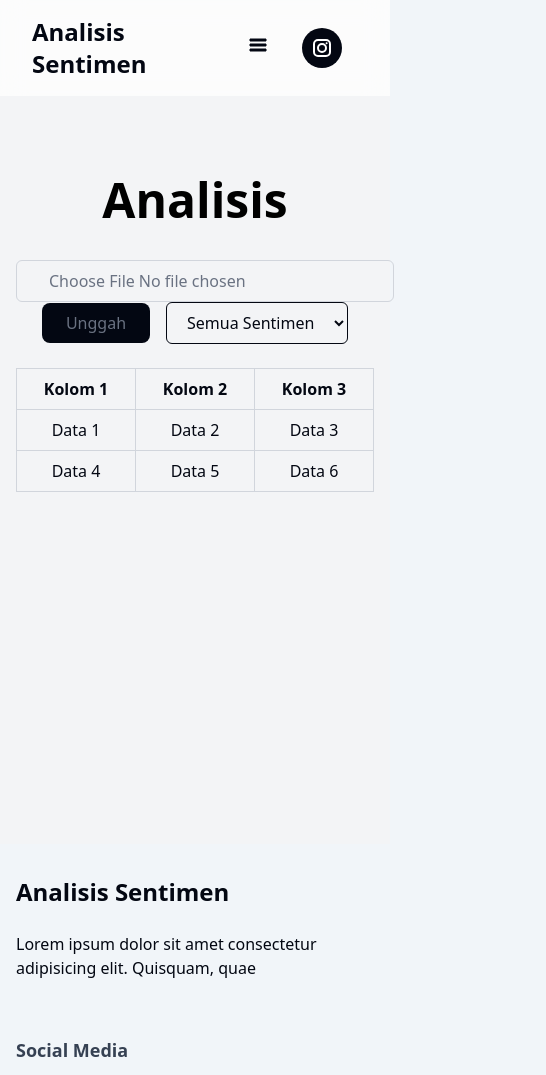
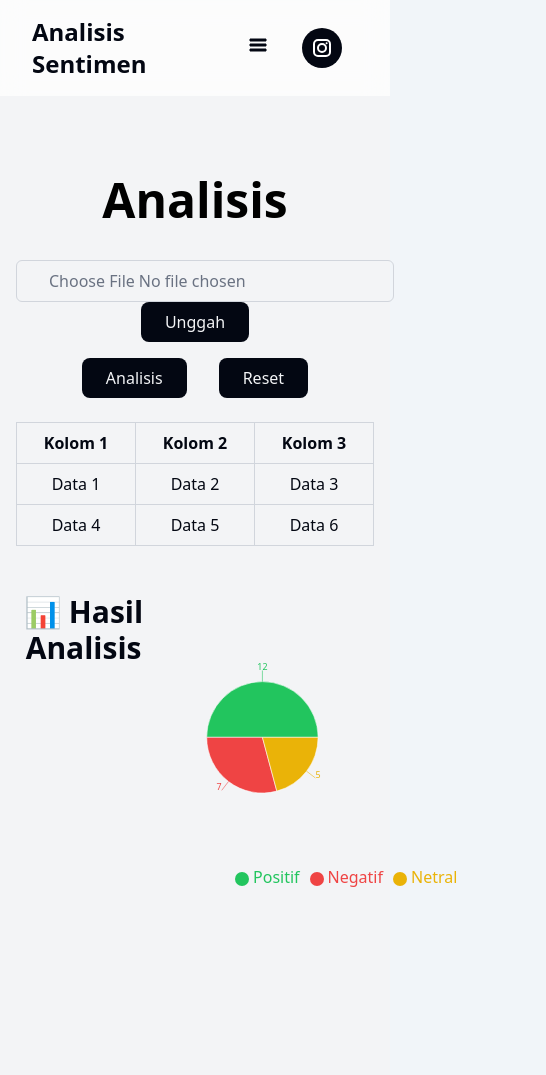
Before and after one commit to Nekitai/sentimen, a React (Vite) app: page /Analisis in a window 390 px wide. Shown: the top 1075 px of the page, 546 px wide, since content can reach past the window. Built offline with nearby package versions, Linux system fonts and the light colour scheme.

Commit message:
masih belum beres

```diff
--- a/package.json
+++ b/package.json
@@ -16,6 +16,7 @@
     "react-dark-mode-toggle": "^0.2.0",
     "react-dom": "^19.0.0",
     "react-router-dom": "^7.4.0",
+    "recharts": "^2.15.3",
     "remixicon": "^4.6.0",
     "sentimen": "file:"
   },
--- a/src/pages/Analisis.jsx
+++ b/src/pages/Analisis.jsx
@@ -1,17 +1,29 @@
+import { PieChart, Pie, Cell, Tooltip, Legend } from "recharts";
+
+
+const pieData = [
+  { name: "Positif", value: 12 },
+  { name: "Negatif", value: 7 },
+  { name: "Netral", value: 5 },
+];
+
+const COLORS = ["#22c55e", "#ef4444", "#eab308"];
+
+
 export function Analisis() {
   return (
     <div className="analisis items-center justify-center min-h-screen bg-gray-100 dark:bg-gray-900 py-40">
       <div className="container mx-auto text-center p-4">
         <h1 className="text-950 dark:text-gray-100 text-5xl font-bold pb-2">Analisis</h1>
+        {/* upload file */}
         <div className="mt-4 py-3 text-gray-500 dark:text-gray-300">
           <input type="file" id="fileInput" accept=".csv" className="border border-gray-300 rounded-md px-8 py-2 text-grey-950 dark:text-gray-100" />
-          <button className="px-6 py-2 bg-gray-950 text-100 dark:bg-gray-100 dark:text-gray-950 rounded-lg">Unggah</button>
-            <select className="border border-gray-950 rounded-md px-4 py-2 text-gray-950 dark:text-gray-100 dark:border-gray-950 ml-4" id="sentimentFilter">
-            <option value="all">Semua Sentimen</option>
-            <option value="positive">Positif</option>
-            <option value="negative">Negatif</option>
-            <option value="neutral">Netral</option>
-            </select>
+          <button className="px-6 py-2 bg-gray-950 text-gray-100 dark:bg-gray-100 dark:text-gray-950 rounded-lg">Unggah</button>
+          <div className="mt-4 flex justify-center items-center lg:gap-12 gap-8">
+            <button className="px-6 py-2 bg-gray-950 text-gray-100 dark:bg-gray-100 dark:text-gray-950 rounded-lg">Analisis</button>
+            <button className="px-6 py-2 bg-gray-950 text-gray-100 dark:bg-gray-100 dark:text-gray-950 rounded-lg">Reset</button>
+          </div>
+          {/* tabel */}
           <div className="mt-6">
             <table className="table-auto border-collapse border border-gray-300 w-full text-gray-950 dark:text-gray-100">
               <thead>
@@ -35,9 +47,28 @@ export function Analisis() {
               </tbody>
             </table>
           </div>
+
+          {/* PIE CHART */}
+          <div className="mt-12 flex justify-center">
+            <h2 className="text-3xl font-bold text-gray-950 dark:text-gray-100 mb-6">📊 Hasil Analisis</h2>
+            <PieChart width={400} height={300}>
+              <Pie
+                data={pieData}
+                cx="50%"
+                cy="50%"
+                outerRadius={100}
+                dataKey="value"
+                label
+              >
+                {pieData.map((entry, index) => (
+                  <Cell key={`cell-${index}`} fill={COLORS[index]} />
+                ))}
+              </Pie>
+              <Tooltip />
+              <Legend />
+            </PieChart>
+          </div>
         </div>
-      </div>
-      <div className="container mx-auto text-center p-4">
       </div>
     </div>
   );
```
Also changed, not shown: 1 other file (tests, documents, lock files or other folders).
